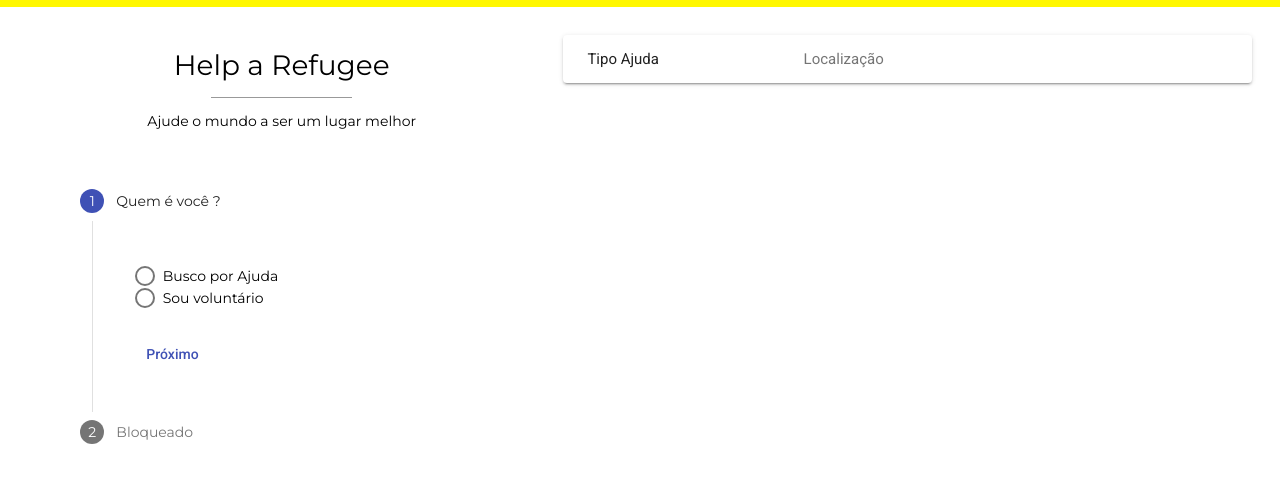
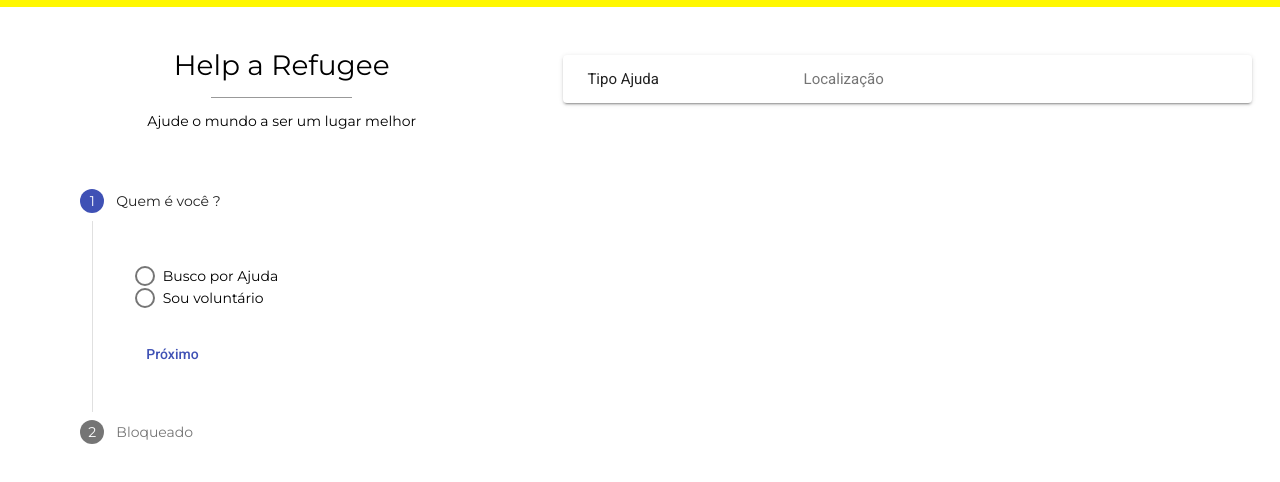
Before and after one commit to guisouza07/Help-a-Refugee, an Angular app in the folder front-end/: page / in a window 1280 px wide. Shown: the top 482 px of the page. Built offline with nearby package versions, Linux system fonts and the light colour scheme.

Commit message:
update css

```diff
--- a/front-end/src/app/ajuda/ajuda.component.css
+++ b/front-end/src/app/ajuda/ajuda.component.css
@@ -0,0 +1,7 @@
+mat-accordion{
+    margin: 1em;
+}
+
+.setinha{
+    margin-right: 0.8em;
+}
```
